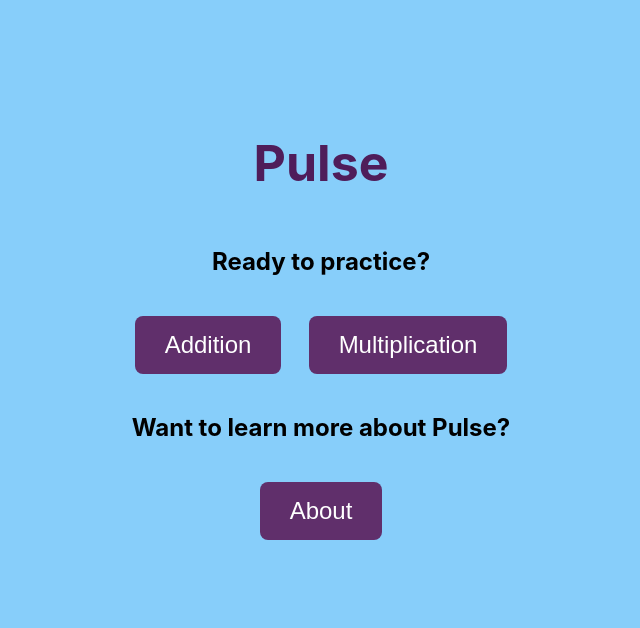
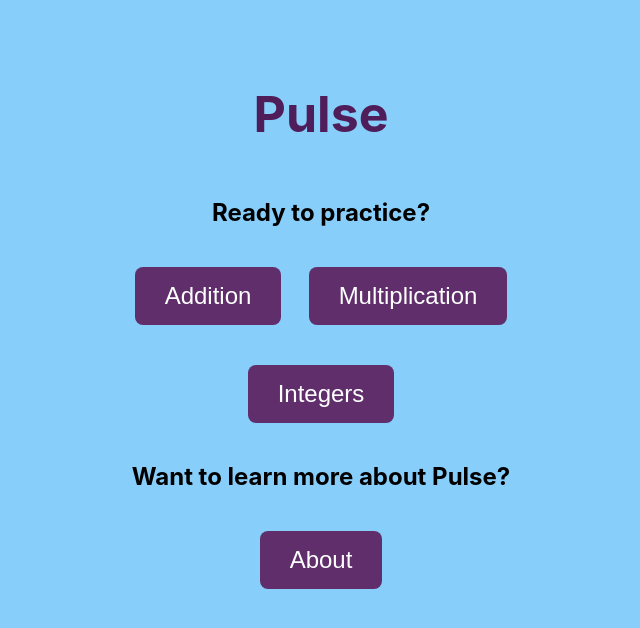
Before and after one commit to dkane47/pulse3, a React (Create React App) app: page / in a window 1280 px wide. Shown: the top 628 px of the page, without its empty margins (319-959 px from the left). Built offline with nearby package versions, Linux system fonts and the light colour scheme.

Commit message:
Integers adjustments + button to main page

```diff
--- a/src/Home.js
+++ b/src/Home.js
@@ -15,6 +15,11 @@ function Home() {
               Multiplication
           </button>
         </div>
+        <div className="button-container">
+          <button className="launch-btn" onClick={() => navigate('/integers')}>
+            Integers
+          </button>
+        </div>
         <h2>Want to learn more about Pulse?</h2>
         <button className="launch-btn" onClick={() => navigate('/about')}>
             About
--- a/src/Integers.js
+++ b/src/Integers.js
@@ -51,7 +51,7 @@ const Integers = () => {
 
   const [isLevelUpVisible, setIsLevelUpVisible] = React.useState(false); //whether to dispaly level up message
 
-  const [timeToTarget, setTimeToTarget] = React.useState(4000); //default time for an answer to count as "fast"
+  const [timeToTarget, setTimeToTarget] = React.useState(5000); //default time for an answer to count as "fast"
 
   React.useEffect(() => {
     let numbers = [[5,0],[6,0],[7,0],[5,0],[6,0],[7,0],[16,1],[17,1],[16,1],[17,1],[16,1],[17,1],[24,2],[25,2],[26,2],[27,2]]; //list of fact families for practice. 6 represents 6s, 7s, and 8s, and 0 and 1 are mixed in during practice mode
@@ -261,7 +261,7 @@ const Integers = () => {
     } else if (target[0] === 16) {
       opArray = [[17,1],[6,0],[10,1],[12,1],[15,1],[5,0]]
     } else if (target[0] === 17) {
-      opArray = [[18,1],[6,0],[10,1],[12,1],[15,1],[6,0]]
+      opArray = [[16,1],[6,0],[10,1],[12,1],[15,1],[6,0]]
     }
 
     let newArray = [];
```
